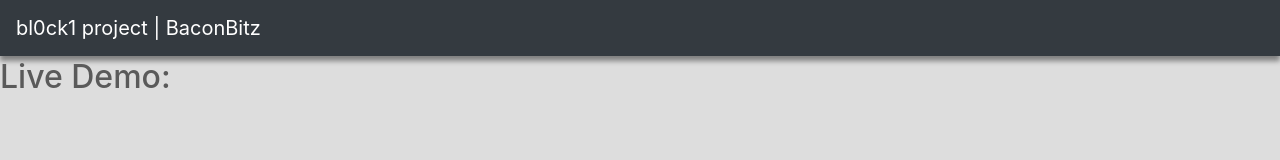
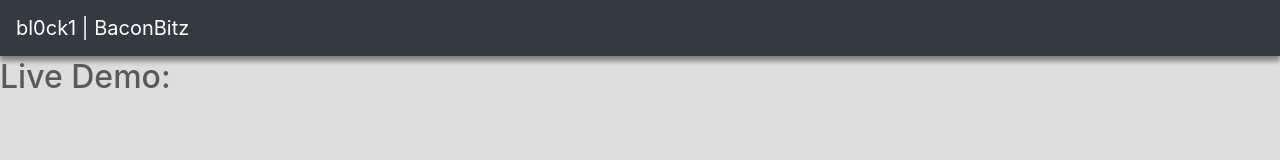
Before and after one commit to bl0ck1/BaconBitz, a website: page static/index.html in a window 1280 px wide. Shown: the top 160 px of the page. Drawn offline with nearby package versions, Linux system fonts and the light colour scheme.

Commit message:
Update index.html

```diff
--- a/static/index.html
+++ b/static/index.html
@@ -69,7 +69,7 @@
 
       <header>
       <nav class="navbar navbar-expand-md navbar-dark fixed-top bg-dark">
-        <a class="navbar-brand" href="#">bl0ck1 project | BaconBitz</a>
+        <a class="navbar-brand" href="#">bl0ck1 | BaconBitz</a>
         <button class="navbar-toggler" type="button" data-toggle="collapse" data-target="#navbarCollapse" aria-controls="navbarCollapse" aria-expanded="false" aria-label="Toggle navigation">
           <span class="navbar-toggler-icon"></span>
         </button>
```
